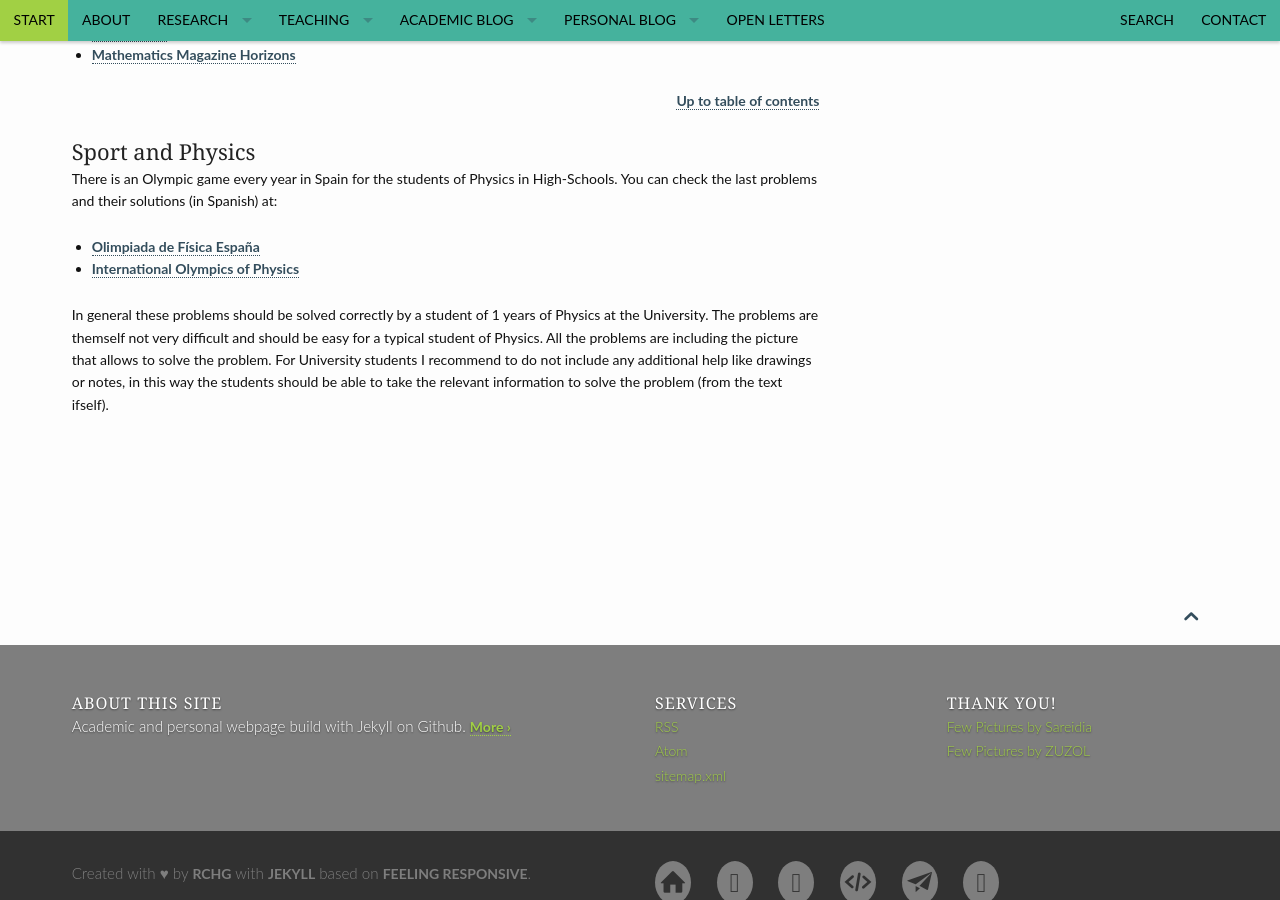
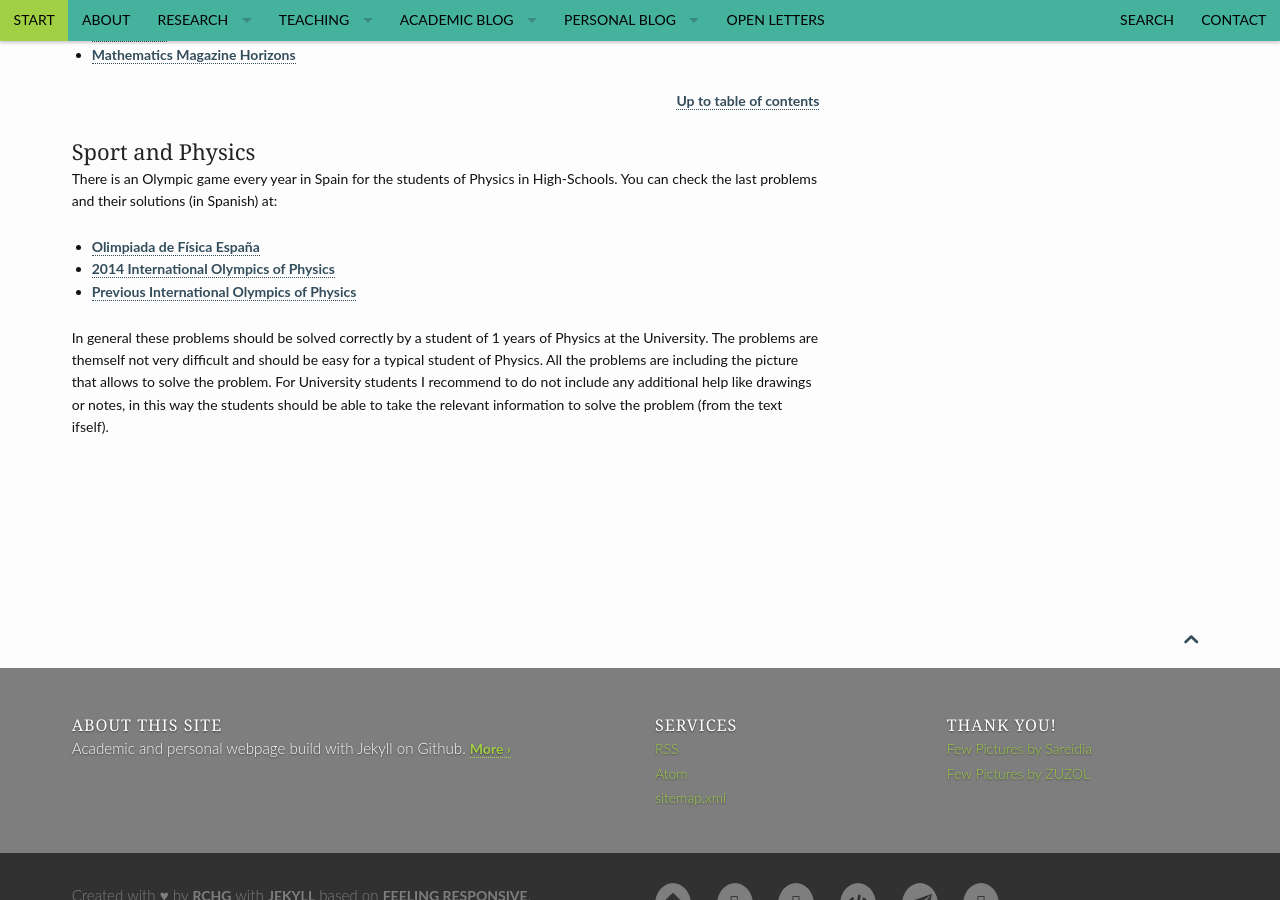
Before and after one commit to RCHG/rchg.github.io, a Jekyll site: the page built from pages/teaching_resources.md, in a window 1280 px wide and 900 px high, scrolled down 1575 px. Built offline with Jekyll 4.4.1, drawn with Linux system fonts in a browser that asks for light colours.

Commit message:
Update teaching_resources.md

```diff
--- a/pages/teaching_resources.md
+++ b/pages/teaching_resources.md
@@ -87,7 +87,8 @@ but also are appeling for didactic purposes:
 There is an Olympic game every year in Spain for the students of Physics in High-Schools. You can check the last problems and their solutions (in Spanish) at:
 
 - [Olimpiada de Física España](http://www.rsef.es/oef/index.php/problemas-de-la-oef)
-- [International Olympics of Physics](http://ipho2014.kz/loader/fromorg/1)
+- [2014 International Olympics of Physics](http://ipho2014.kz/loader/fromorg/1)
+- [Previous International Olympics of Physics](http://ipho.phy.ntnu.edu.tw/problems-and-solutions_5.html)
 
 In general these problems should be solved correctly by a student of 1 years of Physics at the University. The problems are themself not very difficult and should be easy for a typical student of Physics. All the problems are including the picture that allows to solve the problem. For University students I recommend to do not include any additional help like drawings or notes, in this way the students should be able to take the relevant information to solve the problem (from the text ifself).
 
```
